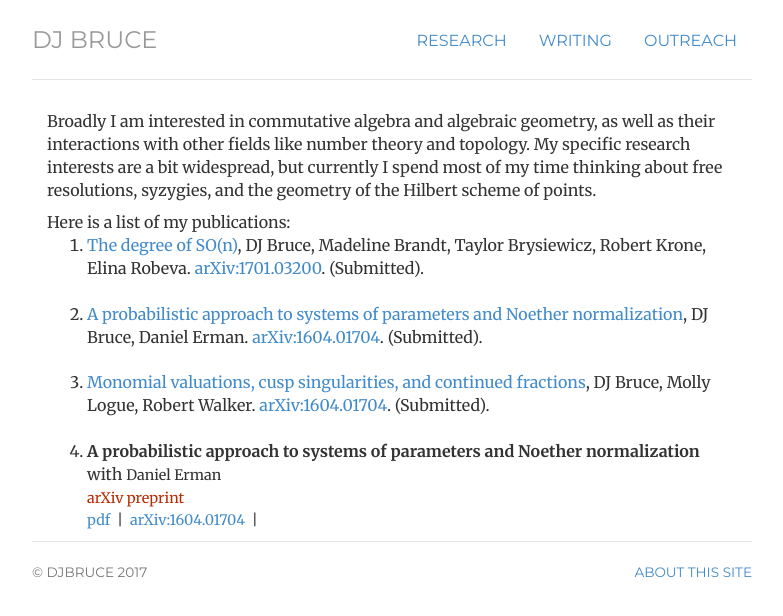
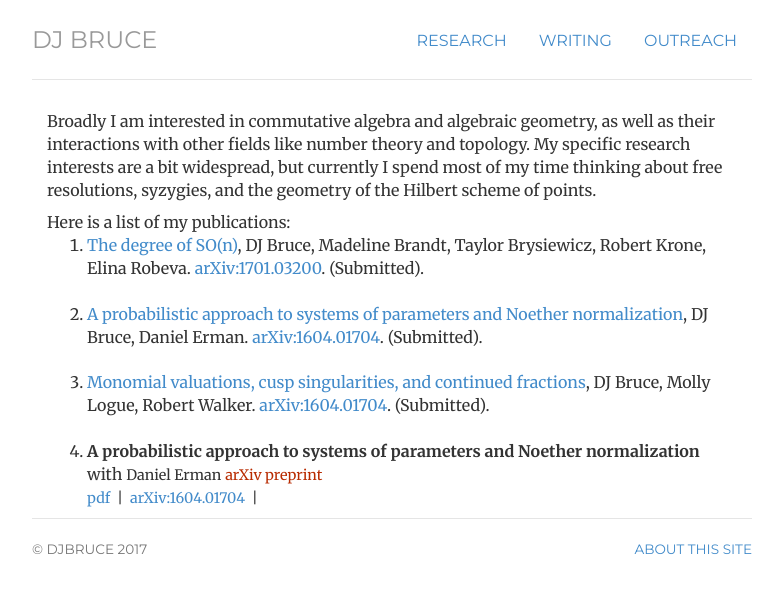
Before and after one commit to julietteBruce/old-homepage, a Jekyll site: the page built from research/index.html, in a window 1280 px wide. Shown: the top 616 px of the page, without its empty margins (248-1031 px from the left). Built offline with Jekyll 4.4.1, drawn with Linux system fonts in a browser that asks for light colours.

Commit message:
Still fine tuning

```diff
--- a/research/index.html
+++ b/research/index.html
@@ -25,8 +25,9 @@ Here is a list of my publications:
   <li>
 
 <span class="title">A probabilistic approach to systems of parameters and Noether normalization</span>
-<br />with <span class="coauthor">Daniel Erman</span><br/>
-<span class="journal">arXiv preprint</span><br />
+<br />with <span class="coauthor">Daniel Erman</span>
+<span class="journal">arXiv preprint</span>
+<br>
 <span class="links">
 <a href="">pdf</a> &nbsp;|&nbsp;
 <a href="http://arxiv.org/abs/1604.01704">arXiv:1604.01704</a> &nbsp;|&nbsp;
```
